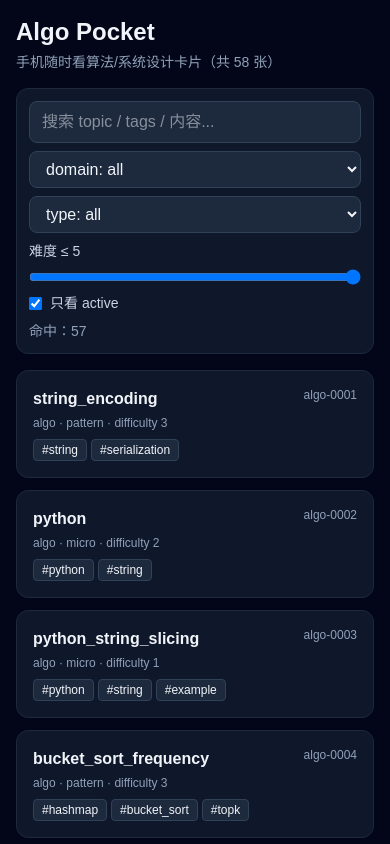
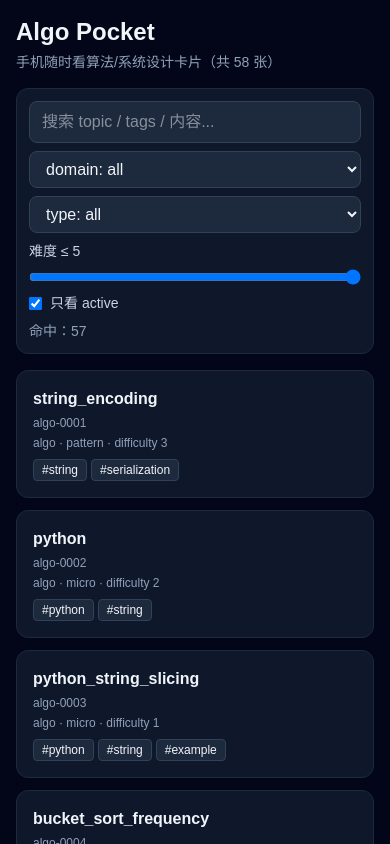
Before and after one commit to yywuzhanfei/interview-review, a Next.js app: page / in a window 390 px wide. Shown: the top 844 px of the page. Built offline with nearby package versions, Linux system fonts and the light colour scheme.

Commit message:
fix mobile overflow on long topic ids

```diff
--- a/app/page.tsx
+++ b/app/page.tsx
@@ -131,8 +131,8 @@ export default function Home() {
               onClick={() => setSelected(card)}
               className="min-w-0 text-left p-4 rounded-xl border border-slate-800 bg-slate-900 hover:border-sky-500 transition"
             >
-              <div className="flex items-start justify-between gap-2 min-w-0">
-                <p className="font-semibold break-words [overflow-wrap:anywhere]">{card.topic}</p>
+              <div className="flex flex-col sm:flex-row sm:items-start sm:justify-between gap-1 sm:gap-2 min-w-0">
+                <p className="font-semibold min-w-0 flex-1 break-words [overflow-wrap:anywhere]">{card.topic}</p>
                 <span className="text-xs text-slate-400 shrink-0">{card.id}</span>
               </div>
               <p className="mt-1 text-xs text-slate-400 break-words [overflow-wrap:anywhere]">
```
